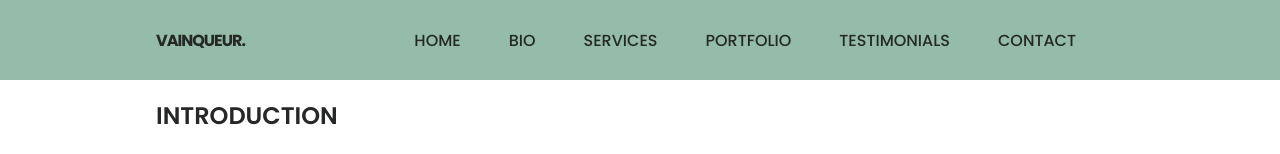
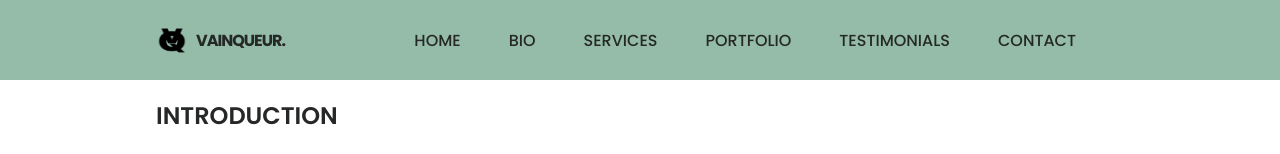
Before and after one commit to Niyonyungu/MY-Portfolio, a plain HTML site: page index.html in a window 1280 px wide. Shown: the top 154 px of the page. Drawn offline with nearby package versions, Linux system fonts and the light colour scheme.

Commit message:
fix/logo

```diff
--- a/index.html
+++ b/index.html
@@ -5,12 +5,12 @@
     <meta charset="UTF-8">
     <meta name="viewport" content="width=device-width, initial-scale=1.0">
     <!--=============== FAVICON ===============-->
-    <link rel="shortcut icon" href="/assets/fotor.jpg" type="image/x-icon">
+    <link rel="shortcut icon" href="/assets/lOGO.png" type="image/x-icon">
     <!--=============== REMIX ICONS ===============-->
     <link href="https://cdn.jsdelivr.net/npm/remixicon@2.5.0/fonts/remixicon.css" rel="stylesheet">
     <!--=============== CSS ===============-->
     <link rel="stylesheet" href="/styles/style.css">
-    <title>MY PORTFOLIO</title>
+    <title>VAINQUEUR</title>
 </head>
 
 <body>
@@ -18,7 +18,7 @@
     <header class="header" id="header">
         <nav class="nav container">
             <a href="#" class="nav__logo">
-                VAINQUEUR.
+                <img src="./assets/lOGO.png" alt="Logo" class="nav_lgo"> VAINQUEUR.
             </a>
             <div class="nav__menu" id="nav-menu">
                 <ul class="nav__list">
@@ -373,7 +373,7 @@
         <div class="footer__container container grid">
             <div class="footer__content">
                 <a href="#" class="footer__logo">
-                    VAINQUEUR.
+                    <img src="./assets/lOGO.png" alt="Logo" class="nav_lgo">VAINQUEUR.
                 </a>
                 <h3 class="footer__title">
                     Subscribe to The newsletter & my blogs <br> to stay update
--- a/styles/style.css
+++ b/styles/style.css
@@ -241,6 +241,11 @@ img{
   color: var(--title-color);
   font-weight: var(--font-medium);
   transition: .3s;
+}
+
+.nav_lgo{
+  width: 32px;
+  height: 32px;
 }
 
 /* Show menu */
```
Also changed, not shown: assets/lOGO.png (added).
